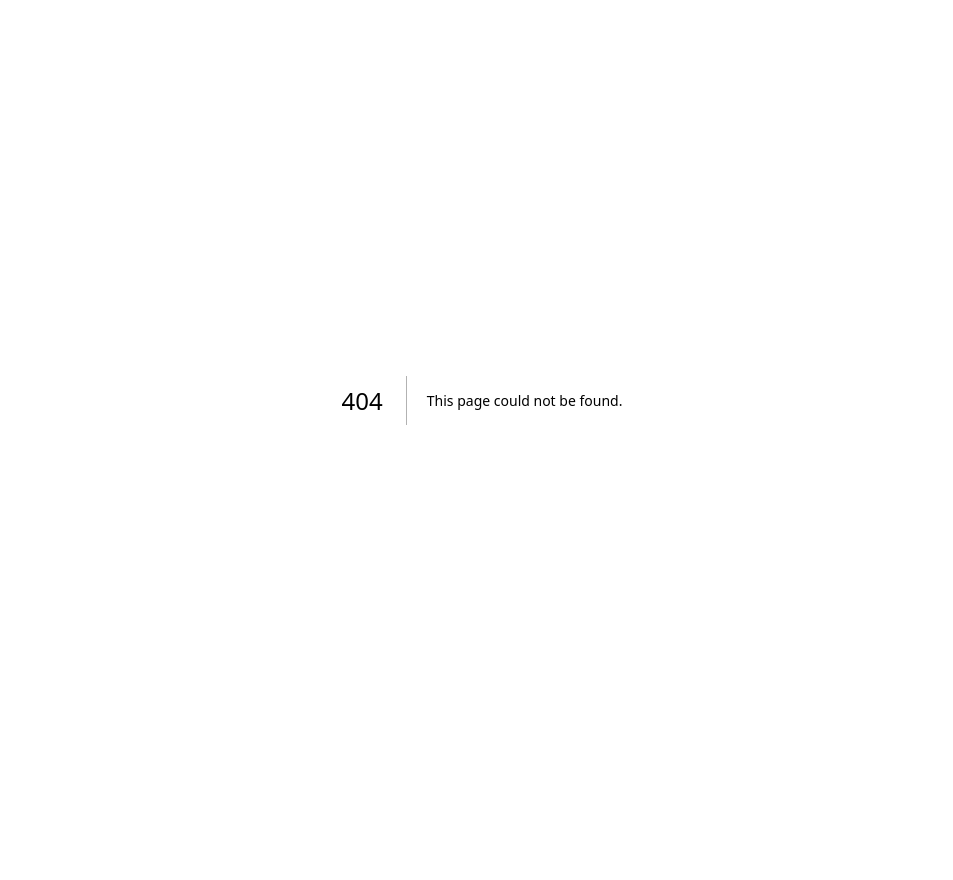
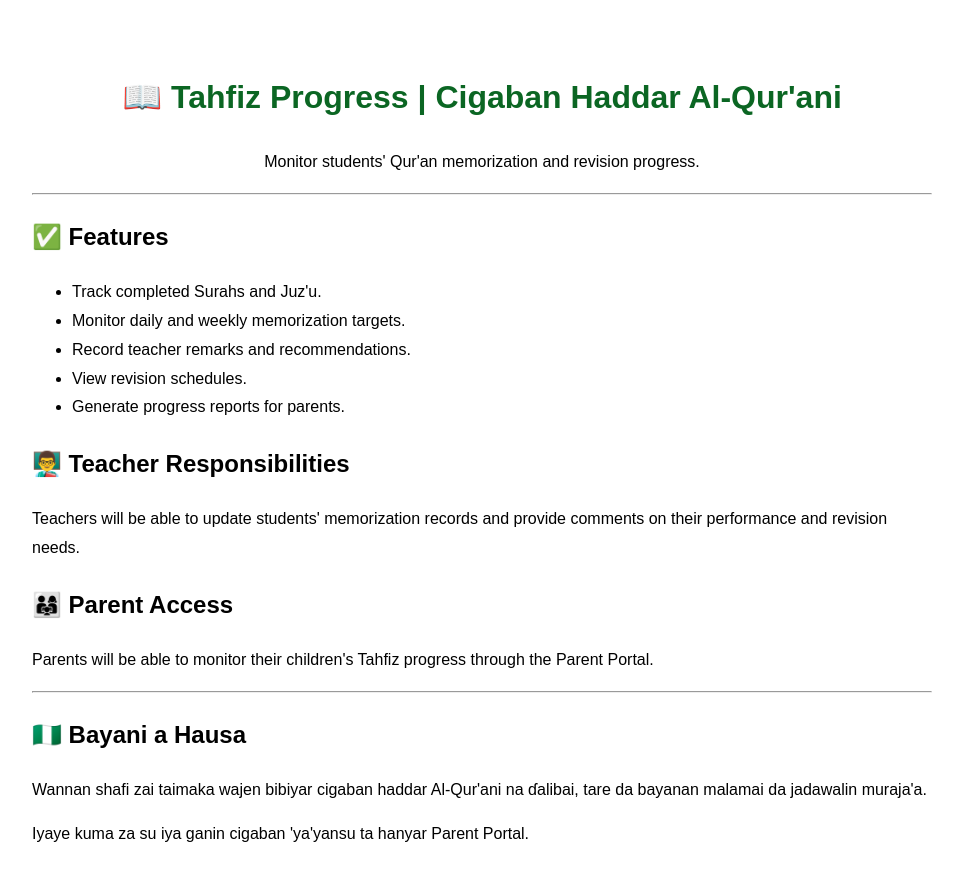
Before and after one commit to kasimuabdulrahim123-source/islamiyya-school-management, a Next.js app: page /tahfiz in a window 1280 px wide. Before the commit this address had no page. Shown: the top 880 px of the page, without its empty margins (158-1111 px from the left). Before the commit the page ends 800 px from the top, so only its background shows below. Built offline with nearby package versions, Linux system fonts and the light colour scheme.

Commit message:
Create page.tsx

```diff
--- /dev/null
+++ b/app/tahfiz/page.tsx
@@ -0,0 +1,60 @@
+export default function TahfizPage() {
+  return (
+    <main
+      style={{
+        padding: "40px",
+        maxWidth: "900px",
+        margin: "auto",
+        fontFamily: "Arial, sans-serif",
+        lineHeight: "1.8",
+      }}
+    >
+      <h1 style={{ textAlign: "center", color: "#0b6623" }}>
+        📖 Tahfiz Progress | Cigaban Haddar Al-Qur'ani
+      </h1>
+
+      <p style={{ textAlign: "center" }}>
+        Monitor students' Qur'an memorization and revision progress.
+      </p>
+
+      <hr />
+
+      <h2>✅ Features</h2>
+
+      <ul>
+        <li>Track completed Surahs and Juz'u.</li>
+        <li>Monitor daily and weekly memorization targets.</li>
+        <li>Record teacher remarks and recommendations.</li>
+        <li>View revision schedules.</li>
+        <li>Generate progress reports for parents.</li>
+      </ul>
+
+      <h2>👨‍🏫 Teacher Responsibilities</h2>
+
+      <p>
+        Teachers will be able to update students' memorization records and
+        provide comments on their performance and revision needs.
+      </p>
+
+      <h2>👨‍👩‍👧 Parent Access</h2>
+
+      <p>
+        Parents will be able to monitor their children's Tahfiz progress
+        through the Parent Portal.
+      </p>
+
+      <hr />
+
+      <h2>🇳🇬 Bayani a Hausa</h2>
+
+      <p>
+        Wannan shafi zai taimaka wajen bibiyar cigaban haddar Al-Qur'ani na
+        ɗalibai, tare da bayanan malamai da jadawalin muraja'a.
+      </p>
+
+      <p>
+        Iyaye kuma za su iya ganin cigaban 'ya'yansu ta hanyar Parent Portal.
+      </p>
+    </main>
+  );
+}
```
